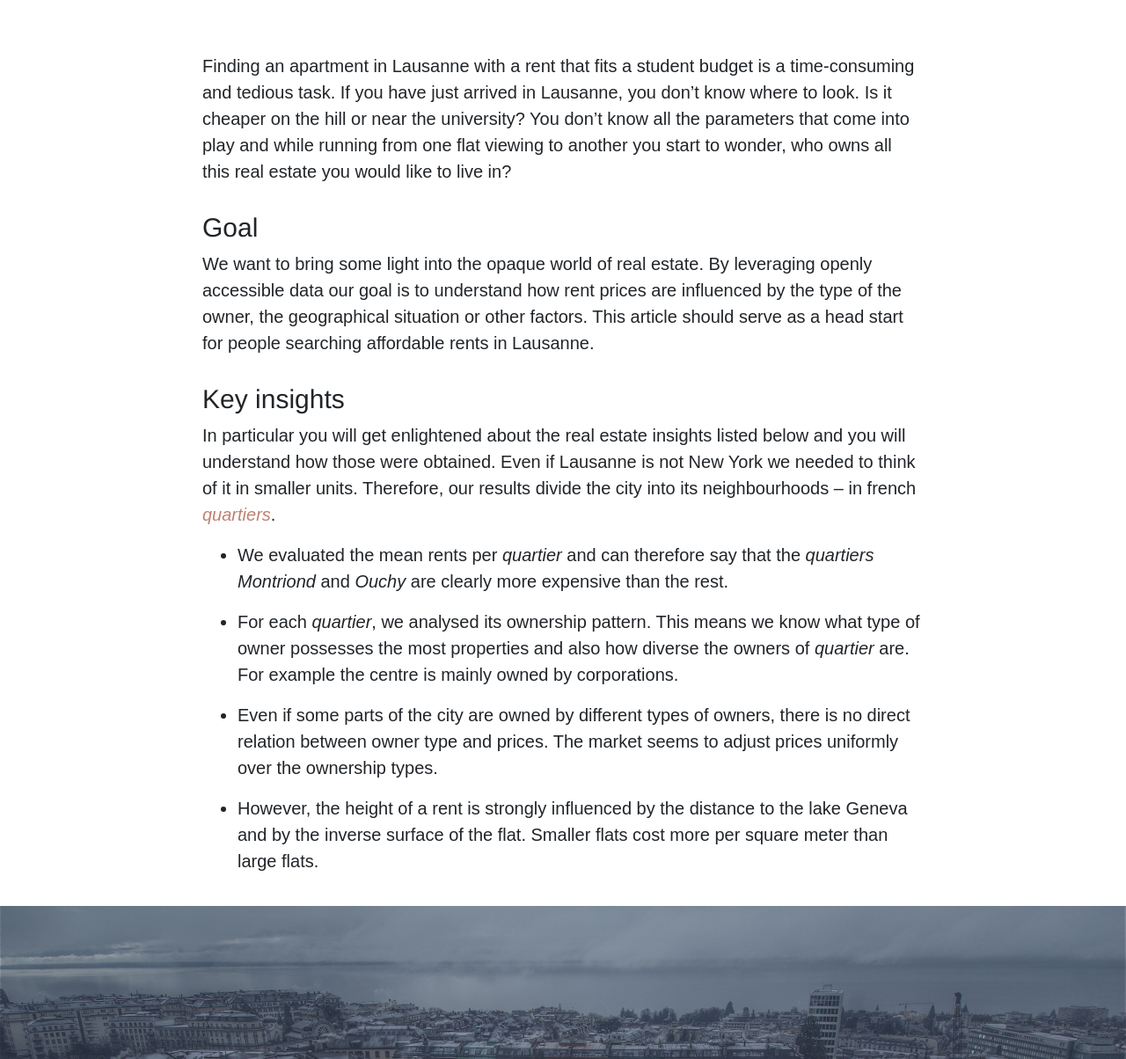
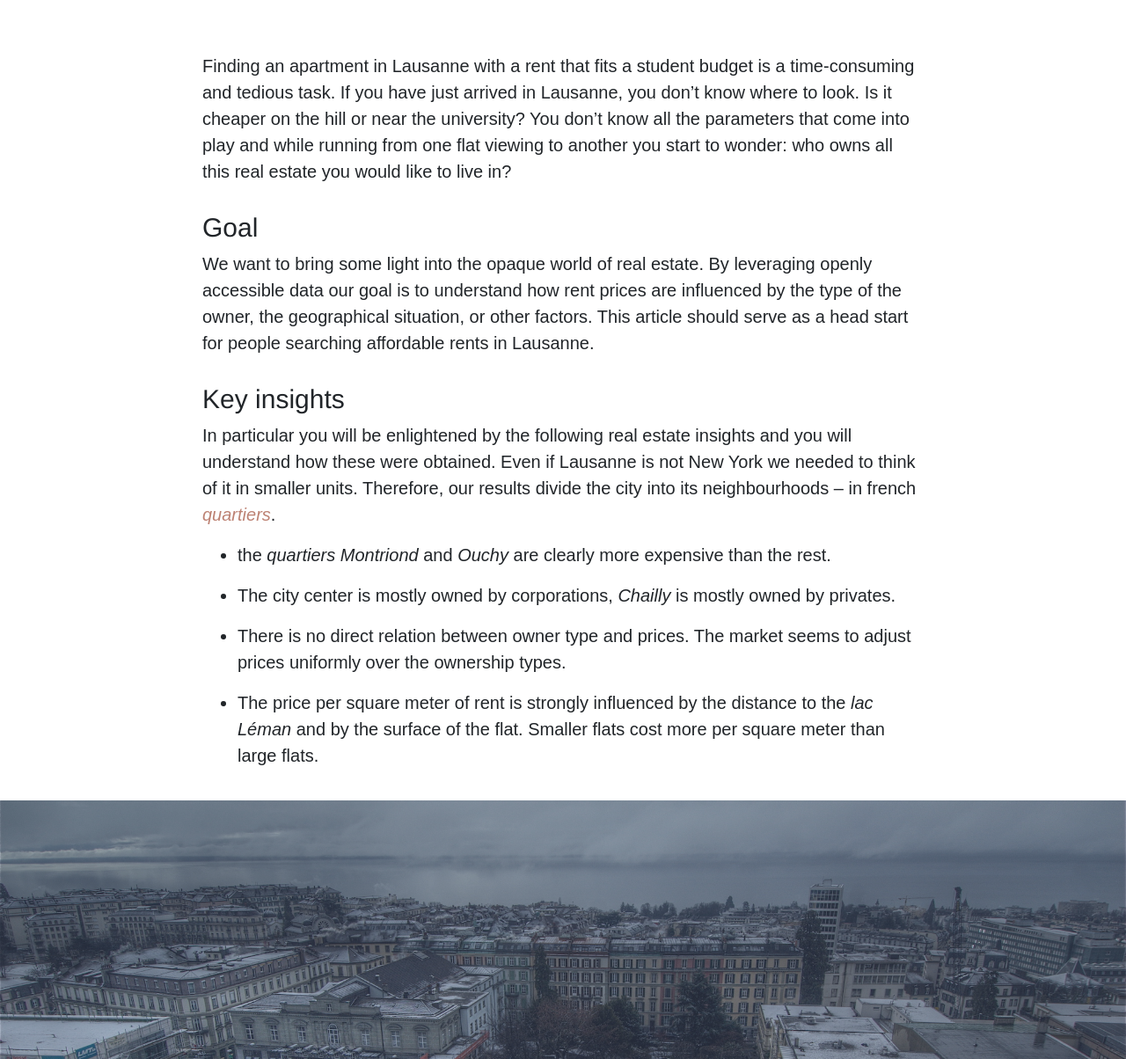
Before and after one commit to who-owns-lausanne/who-owns-lausanne.github.io, a Jekyll site: the page built from index.md, in a window 1280 px wide and 1400 px high, scrolled down 677 px. Shown: the part 196-1400 px from the top of the window at 88% size. Built offline with Jekyll 4.4.1, drawn with Linux system fonts in a browser that asks for light colours; some web fonts are replaced; our own code applies the rules of GitHub Pages for plain Markdown files; some of the changed text lies outside the part shown.

Commit message:
modifications to the content
fixed a couple punctuation inaccuracies and rewrote some of the content
in more direct words

```diff
--- a/index.md
+++ b/index.md
@@ -8,40 +8,36 @@ Finding an apartment in Lausanne with a rent that fits a student budget is a
 time-consuming and tedious task. If you have just arrived in Lausanne, you don't
 know where to look. Is it cheaper on the hill or near the university? You don't
 know all the parameters that come into play and while running from one flat
-viewing to another you start to wonder, who owns all this real estate you would
+viewing to another you start to wonder: who owns all this real estate you would
 like to live in?
 
 #### Goal
 
 We want to bring some light into the opaque world of real estate. By leveraging
 openly accessible data our goal is to understand **how rent prices are
-influenced by the type of the owner, the geographical situation or other
+influenced by the type of the owner, the geographical situation, or other
 factors**. This article should serve as a head start for people searching
 affordable rents in Lausanne.
 
 #### Key insights
 
-In particular you will get enlightened about the real estate insights listed
-below and you will understand how those were obtained. Even if Lausanne is not
+In particular you will be enlightened by the following real estate insights
+and you will understand how these were obtained. Even if Lausanne is not
 New York we needed to think of it in smaller units. Therefore, our results
 divide the city into its neighbourhoods – in french
 [_quartiers_][quartiers_lausanne].
 
-- We evaluated the mean rents per _quartier_  and can therefore say that the
-  _quartiers_  _Montriond_ and _Ouchy_  are clearly more expensive
+- the _quartiers_  _Montriond_ and _Ouchy_  are clearly more expensive
   than the rest.
 
-- For each _quartier_, we analysed its ownership pattern. This means we know
-  what type of owner possesses the most properties and also how diverse the
-  owners of _quartier_ are. For example the centre is mainly owned by
-  corporations.
+- The city center is mostly owned by corporations,
+  _Chailly_ is mostly owned by privates.
 
-- Even if some parts of the city are owned by different types of owners, there
-  is no direct relation between owner type and prices. The market seems to
+- There is no direct relation between owner type and prices. The market seems to
   adjust prices uniformly over the ownership types.
 
-- However, the height of a rent is strongly influenced by the distance to the
-  lake Geneva and by the inverse surface of the flat. Smaller flats cost more
+- The price per square meter of rent is strongly influenced by the distance to the
+  _lac Léman_ and by the surface of the flat. Smaller flats cost more
   per square meter than large flats.
 
 
@@ -83,12 +79,12 @@ a small amount of parcels we will group them into 7 types:
  - cooperatives: _registered cooperative companies like Migros, la Mobilière etc._
 
  - foundations and associations: _for example the olympic foundation for
-    cultural heritage._
+cultural heritage._
 
- - PPE: _a swiss thing: single flats owned by private people – in french_
-   proriété par étage.
+ - PPE: _the single flats in a building are owned by different people – in french
+   proriété par étage_.
 
- - individual privates: _just normal people like you and me._
+ - individual privates: _The whole building is owned by a private citizen._
 
 
 If we look at the data as a map a very noisy mosaic shows up.
@@ -97,7 +93,7 @@ If we look at the data as a map a very noisy mosaic shows up.
 
 #### Denoising
 
-If you just squinted while looking at the map we have the same intuition. The
+If you just squinted while looking at the map, we have the same intuition. The
 mosaic is too chaotic to say anything. Therefore, we try to smoothen the picture
 –  digitally. For each parcel we drew an imaginary circle through its
 neighbouring parcels and looked at their ownership type. The cell was then
@@ -139,15 +135,15 @@ can present them in the map below.
 
 #### Extrapolation
 
-However, these points don't really help if one needs information for a property
+These points don't really help if one needs information for a property
 between two points. Therefore, you find the second map that features the mean
 rent price for each _quartier_.
 
 We were still not satisfied by this second map, because it averages out all
 fine-grained information. The  [k-nearest-neighbours] algorithm seemed like the
 perfect match for the problem. (And not _only_ because of its name.) By looking
-at the (in our case 13) nearest neighbours of a parcel it predicts the rent
-price. This allowed us to get a smooth heat-map of rents in Lausanne.
+at the nearest neighbours of a parcel we predict its rent
+price. This allows us to get a smooth heat-map of rents in Lausanne.
 
 ##### => 3-layer heatmap (points, per quartier, continuous)
 
@@ -165,26 +161,25 @@ whether the ownership type also influences the price of accommodation. To give a
 statistically correct answer, we evaluated a simple linear model with
 [linear regression]. The model tries to find significantly different mean rent
 prices depending on the ownership type of a parcel.
-
-However, this model did not give a meaningful result. It seems like our
+This model howver does not give a meaningful result. It seems like our
 hypothesis that rents are different if the property is for example owned by a
-corporation has no factual basis. Even if there are differences in the mean
-rents of each ownership type they might just arise from random noise. After all,
+corporation has no factual basis, and that the small differences in the mean
+rents of each ownership type just arise from random noise. After all,
 we only have a small number of offers compared to the number of parcels.
 
 #### Geographical factors
 
 But if the owner doesn't influence the price what does? Why are prices
-different. You can get an intuition for this by looking at the smoothed rent
+different? You can get an intuition for this by looking at the smoothed rent
 map. Clearly, the parts near the lake are more red. Our next linear regression
 therefore analyses the dependence of the price on the distance to the port of
 Lausanne, [_Ouchy_]. As you can observe in the plot to the left, there is a
 visible correlation. Our model can confirm with a high significance that the
-more you go up hill the cheaper flats get.
+more you go toward the country-side, the cheaper flats get.
 
 There is also a second factor that influences rent prices per square meter. This
 factor is less obvious: the surface of the flat inversely correlates with the
-price per square meter. From the plot one can see that especially small flats
+price per square meter. From the plot one can see that small flats
 have a very high price per square meter.
 
 
```
